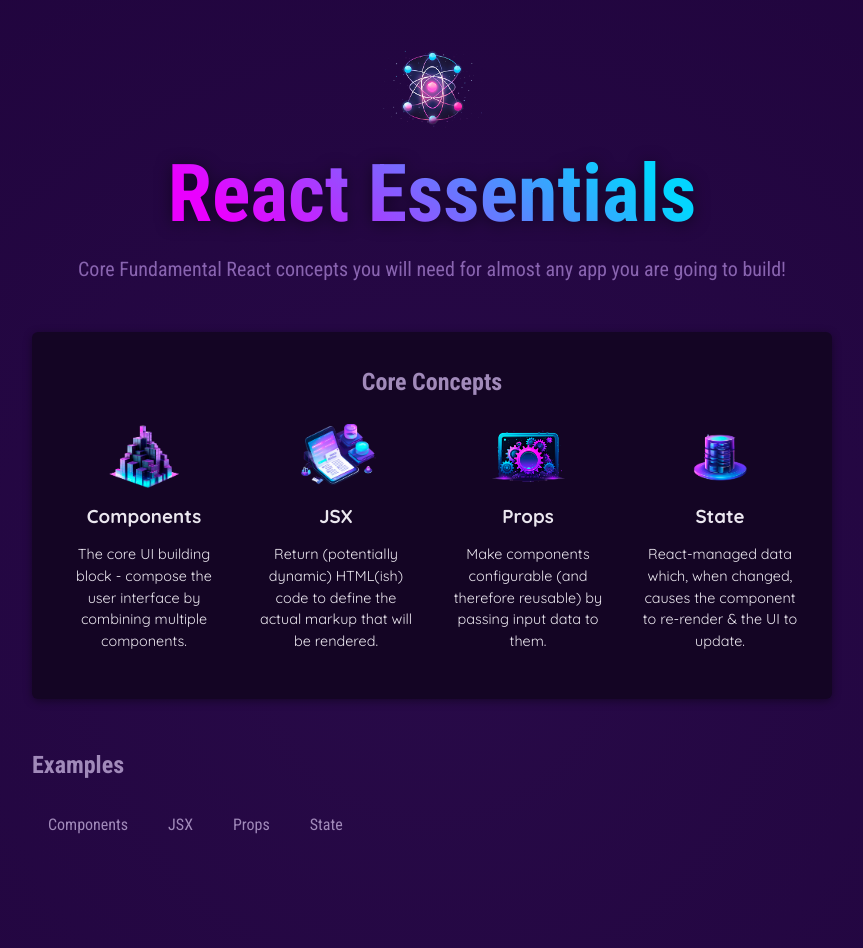
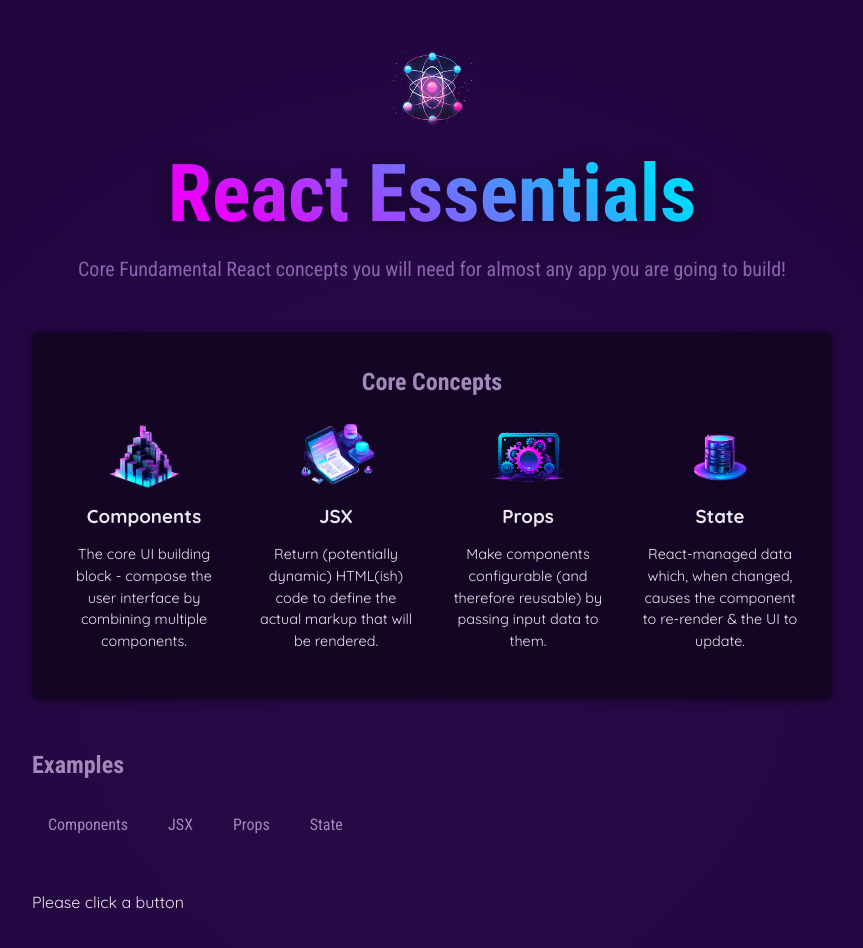
Before and after one commit to joaovictor31/react-essentials, a React (Vite) app: page / in a window 1280 px wide. Shown: the top 948 px of the page, without its empty margins (208-1071 px from the left). Built offline with nearby package versions, Linux system fonts and the light colour scheme.

Commit message:
Managing State e Using Hooks - Add Hooks

```diff
--- a/src/App.jsx
+++ b/src/App.jsx
@@ -1,3 +1,4 @@
+import { useState } from 'react';  {/* isso é chamado de hooks*/}
 
 import {CORE_CONCEPTS} from './data.js';  {/* coloco entre chave pq não é um default padrão e tem o nome da constante*/}
 import Header from './components/Header/Header.jsx';
@@ -5,8 +6,14 @@ import CoreConcept from './components/CoreConcept.jsx';
 import TabButton from './components/TabButton.jsx';
 
 function App() {
+  const [selectedTopic, setSelectedTopic] = useState('Please click a button');
+
+  let tabContent = 'Please click a button'
+
   function handleSelect(selectedButton){
-    console.log(selectedButton)
+
+    setSelectedTopic(selectedButton);
+    console.log(selectedTopic)
   }
   return (
     <div>
@@ -44,7 +51,7 @@ function App() {
           <TabButton onSelect={() => handleSelect('state')}>State</TabButton>
         </menu>
         </section>
-
+      {selectedTopic}
       </main>
     </div>
   );
```
